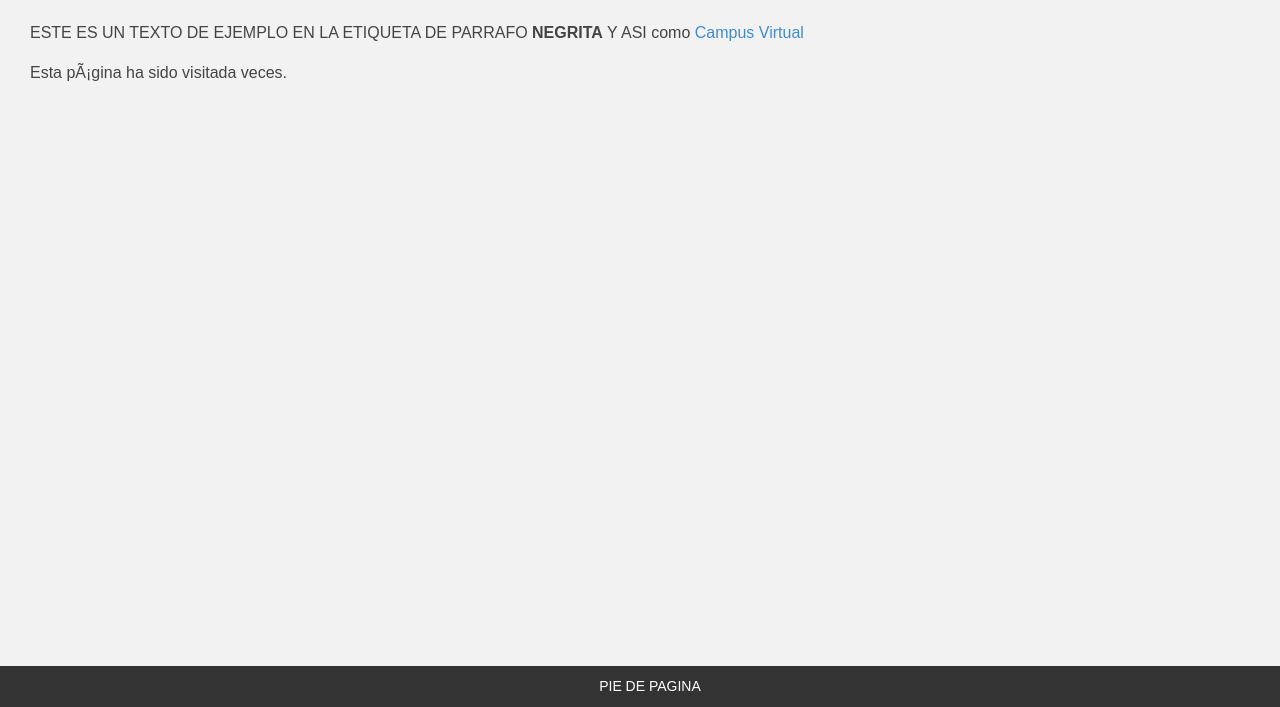
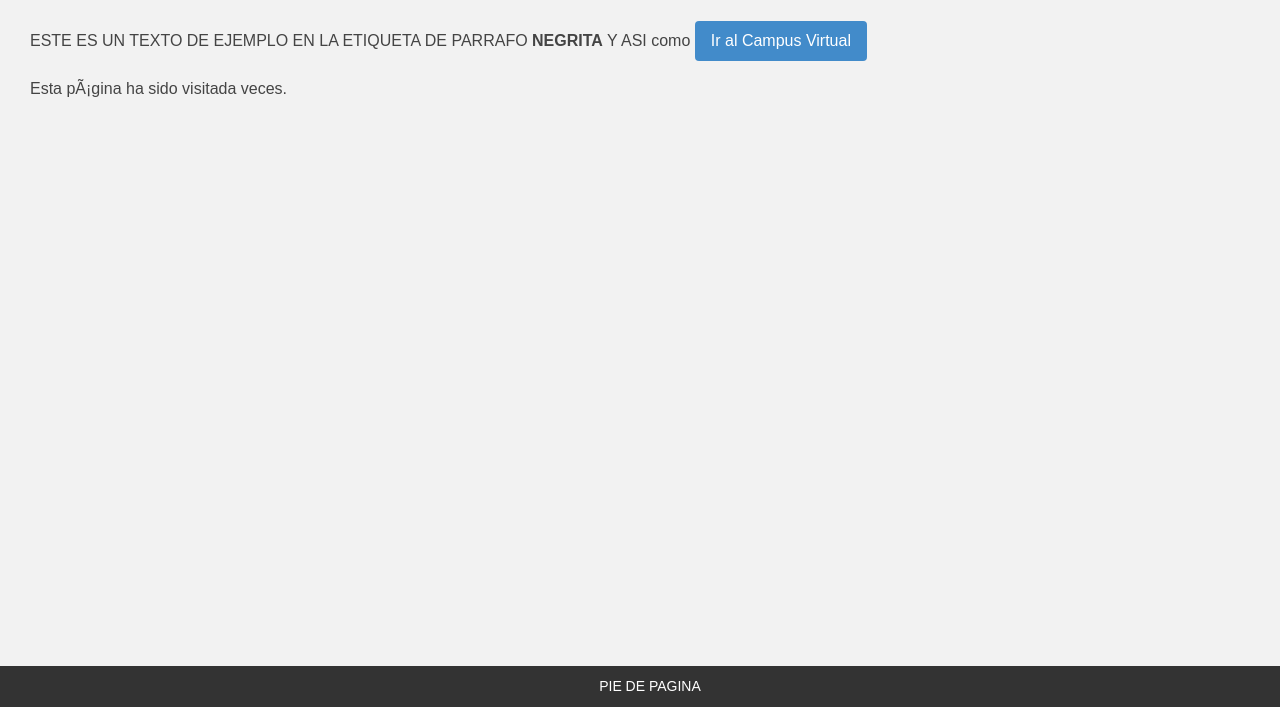
Before and after one commit to eliascando/PaginaWeb, a plain HTML site: page index.html in a window 1280 px wide. Shown: the part 93-800 px from the top of the page. Drawn offline with Linux system fonts and the light colour scheme.

Commit message:
añadir boton en texto de campus virtual

```diff
--- a/index.css
+++ b/index.css
@@ -43,3 +43,18 @@ footer {
     bottom: 0;
     width: 100%;
 }
+.btn {
+  display: inline-block;
+  padding: 8px 16px;
+  border: none;
+  background-color: #428bca;
+  color: #fff;
+  text-align: center;
+  font-size: 16px;
+  border-radius: 4px;
+  transition: background-color 0.3s ease-in-out;
+}
+
+.btn:hover {
+  background-color: #3071a9;
+}
--- a/index.html
+++ b/index.html
@@ -6,7 +6,7 @@
 <body>
 	<h1>CREADO DESDE LA TERMINAL Y EL NOTEPAD</h1>
 	<p>ESTE ES UN TEXTO DE EJEMPLO EN LA ETIQUETA DE PARRAFO <strong>NEGRITA</strong> Y ASI como
-	<a href="#" onclick="confirmarSalida()">Campus Virtual</a></p>
+	<a href="#" onclick="confirmarSalida()" class="btn">Ir al Campus Virtual</a>
 	<footer>PIE DE PAGINA</footer>
 	<p>Esta página ha sido visitada <span id="contador-visitas"></span> veces.</p>
 </body>
```
